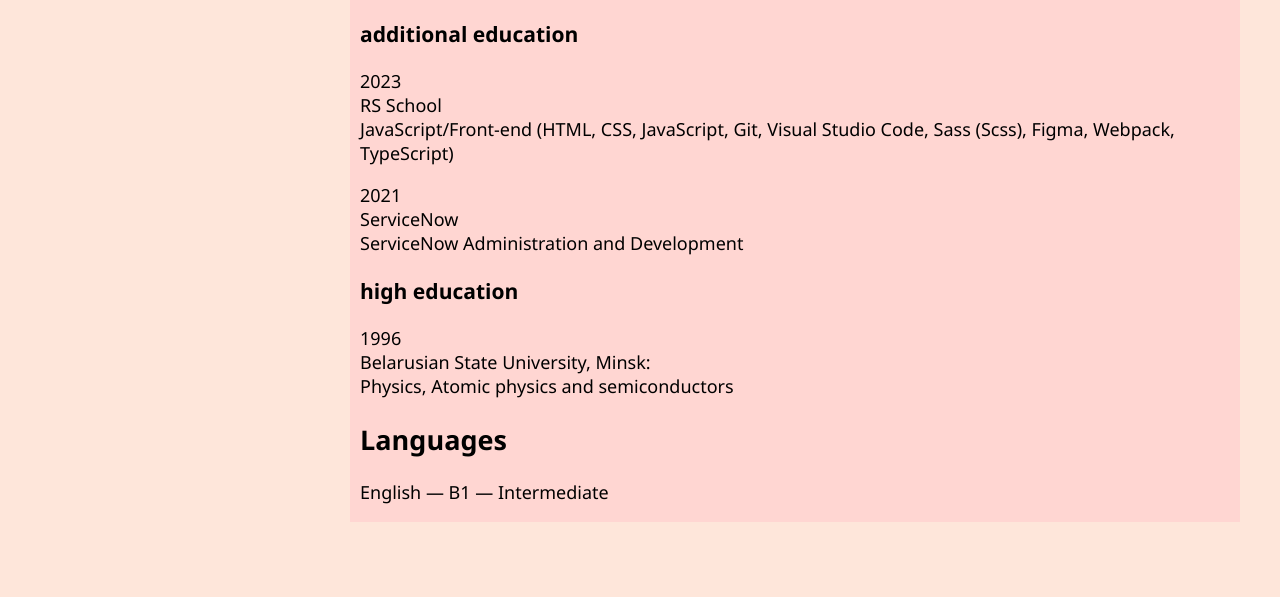
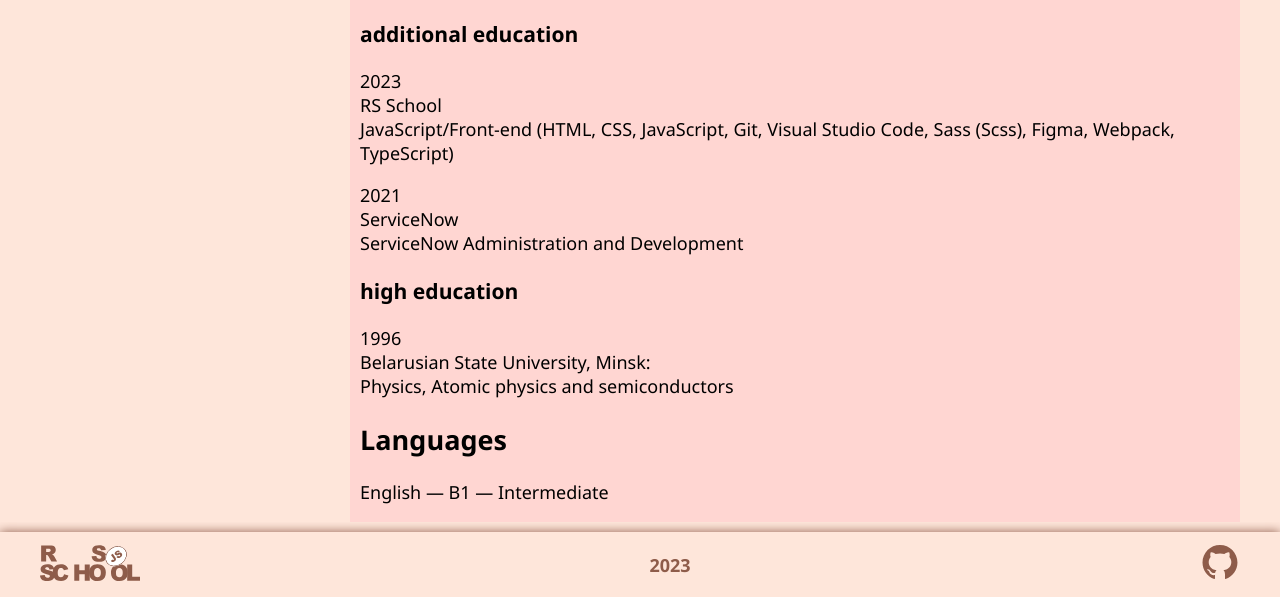
Before and after one commit to AlenaVP/rsschool-cv-23, a plain HTML site: page index.html in a window 1280 px wide. Shown: the part 1325-1922 px from the top of the page. Before the commit the page ends 1877 px from the top, so only its background shows below. Drawn offline with Linux system fonts and the light colour scheme.

Commit message:
feat: add footer

```diff
--- a/index.html
+++ b/index.html
@@ -182,9 +182,15 @@
 
   <footer>
     <div class="wrapper footer-wrapper">
-      <div class="rss"></div>
-      <div class="year"></div>
-      <div class="github"></div>
+      <div class="rss">
+        <a href="https://rs.school/js/" class="footer-link rsschool-logo" aria-label="rss"></a>
+      </div>
+      <div class="year">
+        <time datetime="2023-07-09 00:00">2023</time>
+      </div>
+      <div class="github">
+        <a href="https://github.com/AlenaVP" class="footer-link github-logo" aria-label="github"></a>
+      </div>
     </div>
   </footer>
 
--- a/style.css
+++ b/style.css
@@ -189,7 +189,37 @@ pre {
 }
 
 /* footer */
+footer {
+  box-shadow: 0 0 10px #8e5c4a;
+  clip-path: inset(-10px 0 0 0);
+}
+
 .footer-wrapper {
   display: flex;
+  justify-content: space-between;
+  align-items: center;
   padding: 10px;
+  font-weight: 600;
+  color: #8e5c4a;
 }
+
+.footer-link {
+  display: inline-block;
+  transition: all 0.35s;
+}
+
+.footer-link:hover {
+  transform: scale(1.1);
+}
+
+.rsschool-logo {
+  width: 100px;
+  height: 37px;
+  background: url("./assets/img/rs_school_js.svg") center no-repeat;
+}
+
+.github-logo {
+  width: 40px;
+  height: 40px;
+  background: url("./assets/img/github.svg") center / contain;
+}
```
Also changed, not shown: assets/img/github.svg (added), assets/img/rs_school_js.svg (added).
